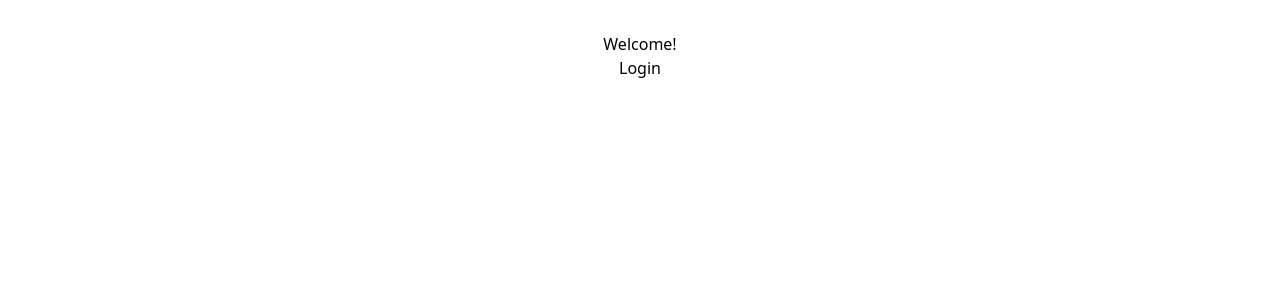
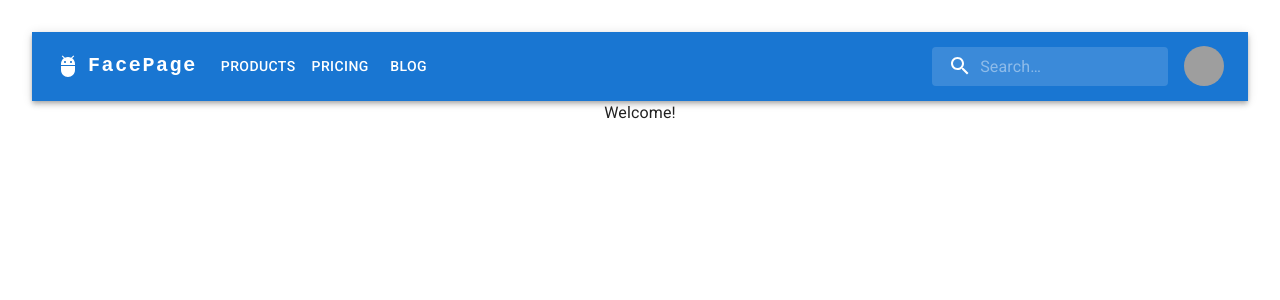
Before and after one commit to Saga-sanga/socialReact, a React (Vite) app: page / in a window 1280 px wide. Shown: the top 300 px of the page. Built offline with nearby package versions, Linux system fonts and the light colour scheme; grey boxes are pictures that could not be loaded.

Commit message:
Feat: Add Nav bar

```diff
--- a/src/App.tsx
+++ b/src/App.tsx
@@ -8,11 +8,11 @@
 import { AuthProvider } from "./components/AuthProvider";
 import "./App.css";
 import { useAuth } from "./hooks/AuthContext";
+import { ProtectedRoute } from "./components/ProtectedRoute";
 
 function App() {
   // const navigate = useNavigate();
   const { user } = useAuth();
-  console.log(typeof user)
 
   // useEffect(() => {
   //   if (user) {
@@ -25,7 +25,14 @@
   return (
     <AuthProvider>
       <Routes>
-        <Route path="/" element={<Home user={user} />}></Route>
+        <Route
+          path="/"
+          element={
+            // <ProtectedRoute>
+              <Home user={user} />
+            // </ProtectedRoute>
+          }
+        ></Route>
         <Route path="/login" element={<SignInSide />}></Route>
         <Route path="/signup" element={<SignUp />}></Route>
         <Route path="*" element={<NoMatch />}></Route>
--- a/src/components/AuthProvider.tsx
+++ b/src/components/AuthProvider.tsx
@@ -26,6 +26,5 @@
     }),
     [user]
   );
-  console.log(user)
   return <AuthContext.Provider value={value}>{children}</AuthContext.Provider>;
 }
--- /dev/null
+++ b/src/components/NavBar.tsx
@@ -0,0 +1,233 @@
+import * as React from "react";
+import AppBar from "@mui/material/AppBar";
+import Box from "@mui/material/Box";
+import Toolbar from "@mui/material/Toolbar";
+import IconButton from "@mui/material/IconButton";
+import Typography from "@mui/material/Typography";
+import Menu from "@mui/material/Menu";
+import MenuIcon from "@mui/icons-material/Menu";
+import Container from "@mui/material/Container";
+import Avatar from "@mui/material/Avatar";
+import Button from "@mui/material/Button";
+import Tooltip from "@mui/material/Tooltip";
+import MenuItem from "@mui/material/MenuItem";
+import AdbIcon from "@mui/icons-material/Adb";
+import MailIcon from "@mui/icons-material/Mail";
+import NotificationsIcon from "@mui/icons-material/Notifications";
+import SearchIcon from "@mui/icons-material/Search";
+import { styled, alpha } from "@mui/material/styles";
+import InputBase from "@mui/material/InputBase";
+import { useNavigate } from "react-router-dom";
+import { useAuth } from "../hooks/AuthContext";
+
+// Styled components for Search
+const Search = styled("div")(({ theme }) => ({
+  position: "relative",
+  borderRadius: theme.shape.borderRadius,
+  backgroundColor: alpha(theme.palette.common.white, 0.15),
+  "&:hover": {
+    backgroundColor: alpha(theme.palette.common.white, 0.25),
+  },
+  marginRight: theme.spacing(2),
+  marginLeft: 0,
+  width: "100%",
+  [theme.breakpoints.up("sm")]: {
+    marginLeft: theme.spacing(3),
+    width: "auto",
+  },
+}));
+
+const SearchIconWrapper = styled("div")(({ theme }) => ({
+  padding: theme.spacing(0, 2),
+  height: "100%",
+  position: "absolute",
+  pointerEvents: "none",
+  display: "flex",
+  alignItems: "center",
+  justifyContent: "center",
+}));
+
+const StyledInputBase = styled(InputBase)(({ theme }) => ({
+  color: "inherit",
+  "& .MuiInputBase-input": {
+    padding: theme.spacing(1, 1, 1, 0),
+    // vertical padding + font size from searchIcon
+    paddingLeft: `calc(1em + ${theme.spacing(4)})`,
+    transition: theme.transitions.create("width"),
+    width: "100%",
+    [theme.breakpoints.up("md")]: {
+      width: "20ch",
+    },
+  },
+}));
+
+const pages = ["Products", "Pricing", "Blog"];
+const settings = ["Profile", "Account", "Dashboard"];
+
+function NavBar() {
+  // const navigate = useNavigate();
+  const { user, logout } = useAuth();
+  const [anchorElNav, setAnchorElNav] = React.useState<null | HTMLElement>(
+    null
+  );
+  const [anchorElUser, setAnchorElUser] = React.useState<null | HTMLElement>(
+    null
+  );
+
+  const handleLogout = () => {
+    logout?.();
+    setAnchorElUser(null);
+  }
+
+  const handleOpenNavMenu = (event: React.MouseEvent<HTMLElement>) => {
+    setAnchorElNav(event.currentTarget);
+  };
+  const handleOpenUserMenu = (event: React.MouseEvent<HTMLElement>) => {
+    setAnchorElUser(event.currentTarget);
+  };
+
+  const handleCloseNavMenu = () => {
+    setAnchorElNav(null);
+  };
+
+  const handleCloseUserMenu = () => {
+    setAnchorElUser(null);
+  };
+
+  return (
+    <AppBar position="static">
+      <Container maxWidth="xl">
+        <Toolbar disableGutters>
+          <AdbIcon sx={{ display: { xs: "none", md: "flex" }, mr: 1 }} />
+          <Typography
+            variant="h6"
+            noWrap
+            component="a"
+            href="/"
+            sx={{
+              mr: 2,
+              display: { xs: "none", md: "flex" },
+              fontFamily: "monospace",
+              fontWeight: 700,
+              letterSpacing: ".1rem",
+              color: "inherit",
+              textDecoration: "none",
+            }}
+          >
+            FacePage
+          </Typography>
+
+          <Box sx={{ flexGrow: 1, display: { xs: "flex", md: "none" } }}>
+            <IconButton
+              size="large"
+              aria-label="account of current user"
+              aria-controls="menu-appbar"
+              aria-haspopup="true"
+              onClick={handleOpenNavMenu}
+              color="inherit"
+            >
+              <MenuIcon />
+            </IconButton>
+            <Menu
+              id="menu-appbar"
+              anchorEl={anchorElNav}
+              anchorOrigin={{
+                vertical: "bottom",
+                horizontal: "left",
+              }}
+              keepMounted
+              transformOrigin={{
+                vertical: "top",
+                horizontal: "left",
+              }}
+              open={Boolean(anchorElNav)}
+              onClose={handleCloseNavMenu}
+              sx={{
+                display: { xs: "block", md: "none" },
+              }}
+            >
+              {pages.map((page) => (
+                <MenuItem key={page} onClick={handleCloseNavMenu}>
+                  <Typography textAlign="center">{page}</Typography>
+                </MenuItem>
+              ))}
+            </Menu>
+          </Box>
+          <AdbIcon sx={{ display: { xs: "flex", md: "none" }, mr: 1 }} />
+          <Typography
+            variant="h5"
+            noWrap
+            component="a"
+            href=""
+            sx={{
+              mr: 2,
+              display: { xs: "flex", md: "none" },
+              flexGrow: 1,
+              fontFamily: "monospace",
+              fontWeight: 700,
+              letterSpacing: ".1rem",
+              color: "inherit",
+              textDecoration: "none",
+            }}
+          >
+            FacePage
+          </Typography>
+          <Box sx={{ flexGrow: 1, display: { xs: "none", md: "flex" } }}>
+            {pages.map((page) => (
+              <Button
+                key={page}
+                onClick={handleCloseNavMenu}
+                sx={{ my: 2, color: "white", display: "block" }}
+              >
+                {page}
+              </Button>
+            ))}
+          </Box>
+
+          <Search>
+            <SearchIconWrapper>
+              <SearchIcon />
+            </SearchIconWrapper>
+            <StyledInputBase
+              placeholder="Search…"
+              inputProps={{ "aria-label": "search" }}
+            />
+          </Search>
+          <Box sx={{ flexGrow: 0 }}>
+            <Tooltip title="Open settings">
+              <IconButton onClick={handleOpenUserMenu} sx={{ p: 0 }}>
+                <Avatar alt="Remy Sharp" src="/static/images/avatar/2.jpg" />
+              </IconButton>
+            </Tooltip>
+            <Menu
+              sx={{ mt: "45px" }}
+              id="menu-appbar"
+              anchorEl={anchorElUser}
+              anchorOrigin={{
+                vertical: "top",
+                horizontal: "right",
+              }}
+              keepMounted
+              transformOrigin={{
+                vertical: "top",
+                horizontal: "right",
+              }}
+              open={Boolean(anchorElUser)}
+              onClose={handleCloseUserMenu}
+            >
+              {settings.map((setting) => (
+                <MenuItem key={setting} onClick={handleCloseUserMenu}>
+                  <Typography textAlign="center">{setting}</Typography>
+                </MenuItem>
+              ))}
+              <MenuItem key="Logout" onClick={handleLogout}>
+                <Typography textAlign="center">Logout</Typography>
+              </MenuItem>
+            </Menu>
+          </Box>
+        </Toolbar>
+      </Container>
+    </AppBar>
+  );
+}
+export default NavBar;
--- a/src/components/ProtectedRoute.tsx
+++ b/src/components/ProtectedRoute.tsx
@@ -5,7 +5,7 @@
 export function ProtectedRoute({ children }: PropsWithChildren) {
   const { user } = useAuth();
   if (!user) {
-    <Navigate to="/" />;
+    return <Navigate to="/login" />;
   }
   return children;
 }
--- a/src/hooks/AuthContext.ts
+++ b/src/hooks/AuthContext.ts
@@ -1,12 +1,12 @@
 import { createContext, useContext } from "react";
-import { AuthObj } from "../types/types";
+import { AuthObj } from "../types/MyTypes";
 
 export const AuthContext = createContext<AuthObj>({
   user: null,
   login: null,
-  logout: null
+  logout: null,
 });
 
 export const useAuth = () => {
   return useContext(AuthContext);
-}
+};
--- a/src/pages/Home.tsx
+++ b/src/pages/Home.tsx
@@ -1,14 +1,20 @@
 import { Link } from "react-router-dom";
-import { UserProp } from "../types/types";
+import { UserProp } from "../types/MyTypes";
 import { Layout } from "../components/Layout";
+import { Container, CssBaseline } from "@mui/material";
+import NavBar from "../components/NavBar"
+
 
 export default function Home({ user }: UserProp) {
   return (
     <Layout>
-      <div>
-        <div>Welcome! {user?.name.first}</div>
-        <Link to="/login">Login</Link>
-      </div>
+      <NavBar/>
+      <Container component="main" className="min-h-screen">
+        <CssBaseline/>
+        <div>
+          <div>Welcome! {user?.name.first}</div>
+        </div>
+      </Container>
     </Layout>
   );
 }
--- a/src/pages/SignInSide.tsx
+++ b/src/pages/SignInSide.tsx
@@ -14,8 +14,6 @@
 import { useNavigate, Link as RouterLink } from "react-router-dom";
 import { Layout } from "../components/Layout";
 import { useAuth } from "../hooks/AuthContext";
-
-
 
 function Copyright(props: any) {
   return (
```
Also changed, not shown: src/types/MyTypes.ts (renamed from src/types/types.ts).
